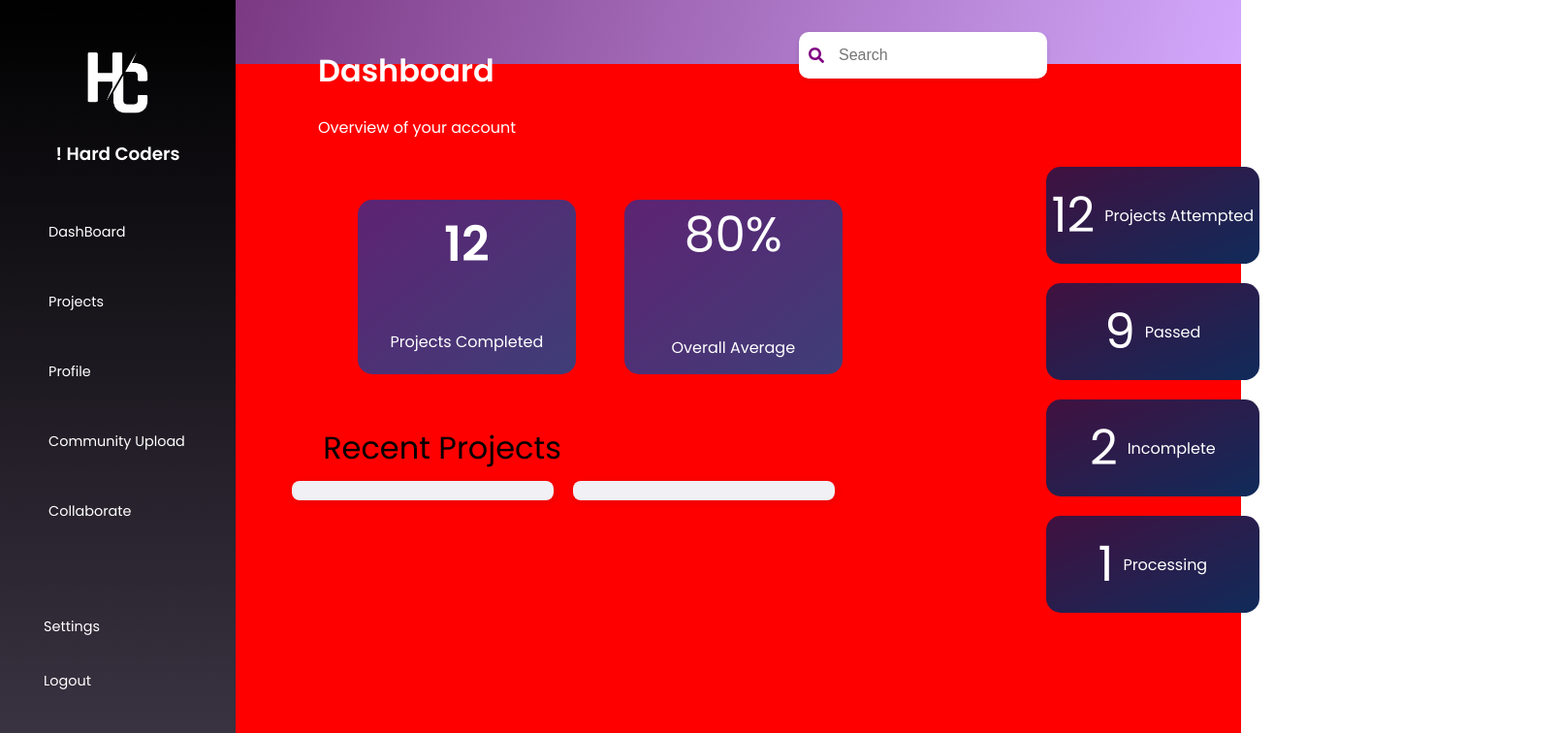
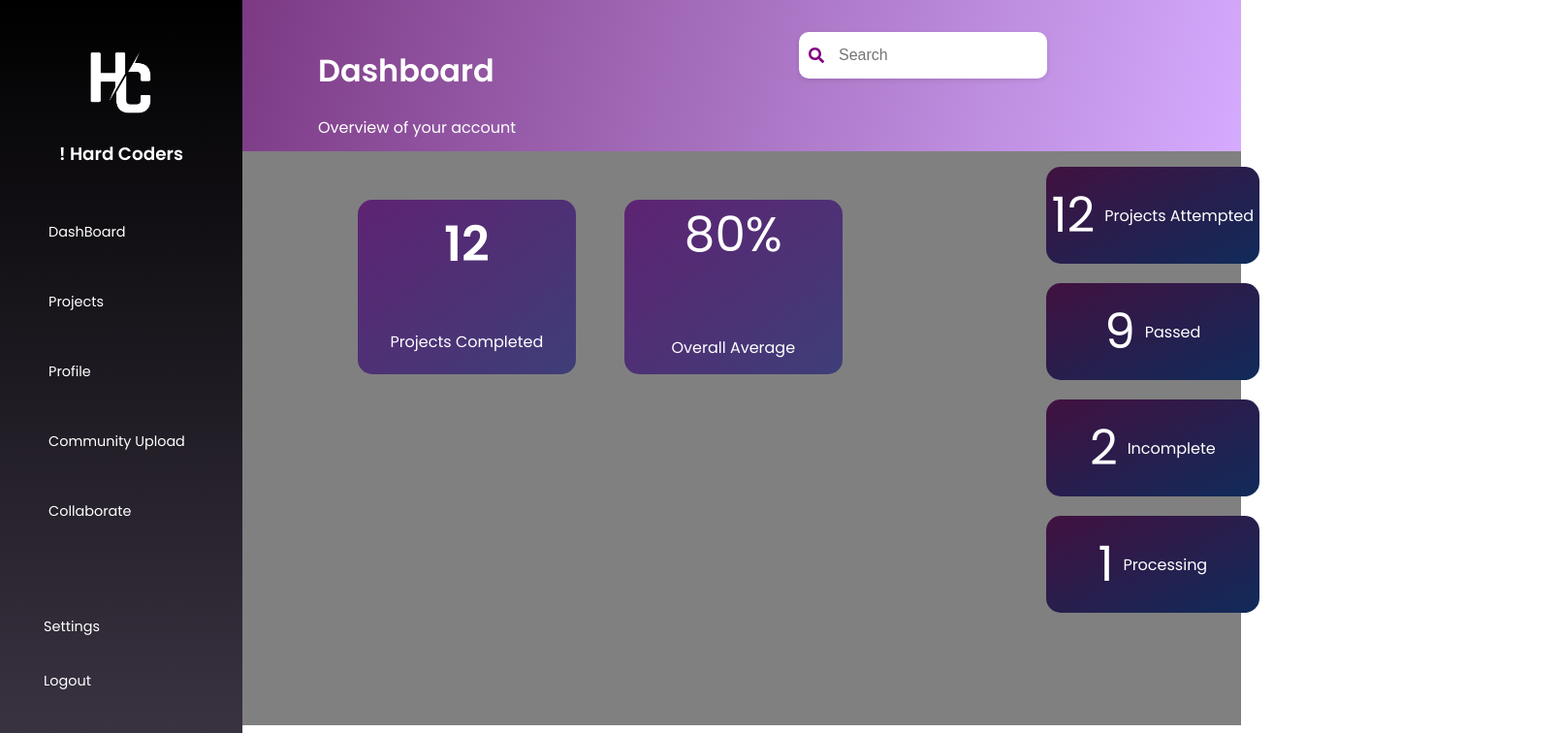
Before and after one commit to eyyt2309/NTUWIT-Hackathon, a React (Vite) app in the folder frontend/: page /dashboard in a window 1280 px wide. Shown: the top 756 px of the page at 97% size, 1610 px wide, since content can reach past the window. Built offline with nearby package versions, Linux system fonts and the light colour scheme; grey boxes are pictures that could not be loaded.

Commit message:
fixing css

```diff
--- a/frontend/src/css/Dashboard.css
+++ b/frontend/src/css/Dashboard.css
@@ -1,5 +1,6 @@
 .dashboard_container {
   width: 100%;
   height: 100%;
-  background-color: red;
+  background-color: gray;
+  display: flex;
 }
--- a/frontend/src/css/Sidebar.css
+++ b/frontend/src/css/Sidebar.css
@@ -2,7 +2,7 @@
   position: fixed;
   top: 0;
   left: 0;
-  width: 19%;
+  width: 250px;
   height: 100vh;
   background: linear-gradient(180deg, #000000, #3d3545);
   display: flex;
```
